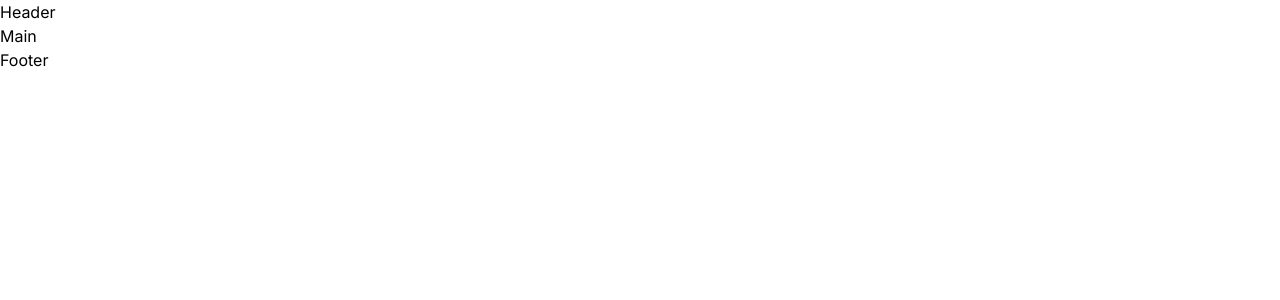
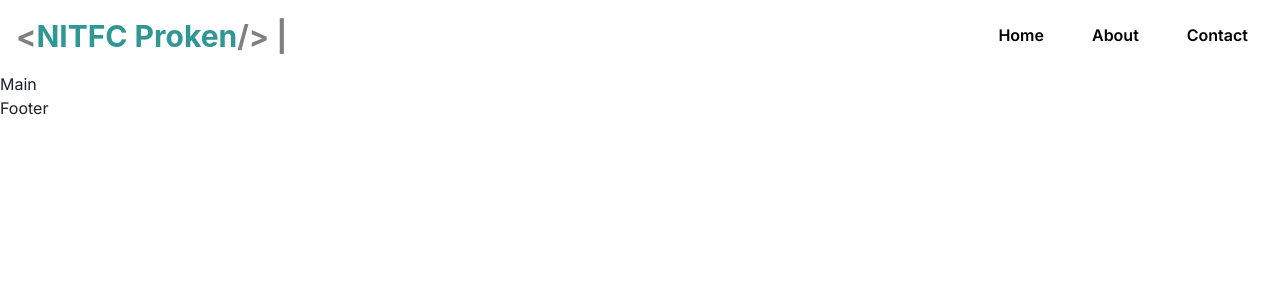
Before and after one commit to nitfc-proken/proken-hp, a Next.js app: page / in a window 1280 px wide. Shown: the top 300 px of the page. Built offline with nearby package versions, Linux system fonts and the light colour scheme.

Commit message:
chakra uiの追加+プログラミング風なヘッダー

```diff
--- a/app/components/Header.tsx
+++ b/app/components/Header.tsx
@@ -1,7 +1,74 @@
-function Header() {
+'use client';
+import { Box, Flex, Heading, Button } from '@chakra-ui/react';
+import { clear } from 'console';
+import React, { useState, useEffect } from 'react';
+const Header = () => {
+    const name = '<NITFC Proken />';
+    const [cnt, setCnt] = useState(0);
+    const [text1, setText1] = useState('');
+    const [text2, setText2] = useState('');
+    const [text3, setText3] = useState('');
+    const [cursor, setCursor] = useState('');
+    const [complete, setComplete] = useState(false);
+    useEffect(() => {
+        const update = setInterval(() => {
+            if (cnt < 1)
+                setText1(text1 + name[cnt]);
+            else if (cnt < 14)
+                setText2(text2 + name[cnt]);
+            else if (cnt < name.length)
+                setText3(text3 + name[cnt]);
+            setCnt(cnt + 1);
+            if (cnt === name.length) {
+                setComplete(true);
+                clearTimeout(update);
+            }
+        }, 150);
+        return () => clearInterval(update);
+    }, [cnt, text1, text2, text3]);
+
+    useEffect(() => {
+        const update = setInterval(() => {
+            if (complete) {
+                setCursor(cursor === '' ? '|' : '');
+            } else {
+                setCursor('|');
+            }
+
+        }, 600);
+        return () => clearInterval(update);
+    }, [cursor, complete]);
     return (
-        <header>
-            <h1>Header</h1>
-        </header>
+        <Box bg="white" p={4}>
+            <Flex alignItems="center">
+                <Heading as="h1" size="lg" color="gray">
+                    {text1}
+                </Heading>
+                <Heading as="h1" size="lg" color="teal.500">
+                    {text2}
+                </Heading>
+                <Heading as="h1" size="lg" color="gray">
+                    {text3}
+                </Heading>
+                <Heading as="h1" size="lg" color="gray">
+                    &nbsp;
+                    {cursor}
+                </Heading>
+
+                <Flex ml="auto">
+                    <Button colorScheme="gray" variant="ghost" color="black" mr={4}>
+                        Home
+                    </Button>
+                    <Button colorScheme="gray" variant="ghost" color="black" mr={4}>
+                        About
+                    </Button>
+                    <Button colorScheme="gray" variant="ghost" color="black">
+                        Contact
+                    </Button>
+                </Flex>
+            </Flex>
+        </Box>
     );
-} export default Header;
+};
+
+export default Header;
--- a/app/layout.tsx
+++ b/app/layout.tsx
@@ -1,7 +1,7 @@
 import type { Metadata } from "next";
 import { Inter } from "next/font/google";
 import "./globals.css";
-
+import { ChakraProvider } from "@chakra-ui/react";
 const inter = Inter({ subsets: ["latin"] });
 
 export const metadata: Metadata = {
@@ -16,7 +16,9 @@ export default function RootLayout({
 }>) {
   return (
     <html lang="ja">
-      <body className={inter.className}>{children}</body>
+      <body className={inter.className}>
+        <ChakraProvider>{children}</ChakraProvider>
+      </body>
     </html>
   );
 }
--- a/package.json
+++ b/package.json
@@ -9,7 +9,12 @@
     "lint": "next lint"
   },
   "dependencies": {
+    "@chakra-ui/next-js": "^2.2.0",
+    "@chakra-ui/react": "^2.8.2",
+    "@emotion/react": "^11.13.0",
+    "@emotion/styled": "^11.13.0",
     "@types/three": "^0.167.1",
+    "framer-motion": "^11.3.21",
     "next": "14.2.5",
     "react": "^18",
     "react-dom": "^18",
```
Also changed, not shown: 1 other file (tests, documents, lock files or other folders).
